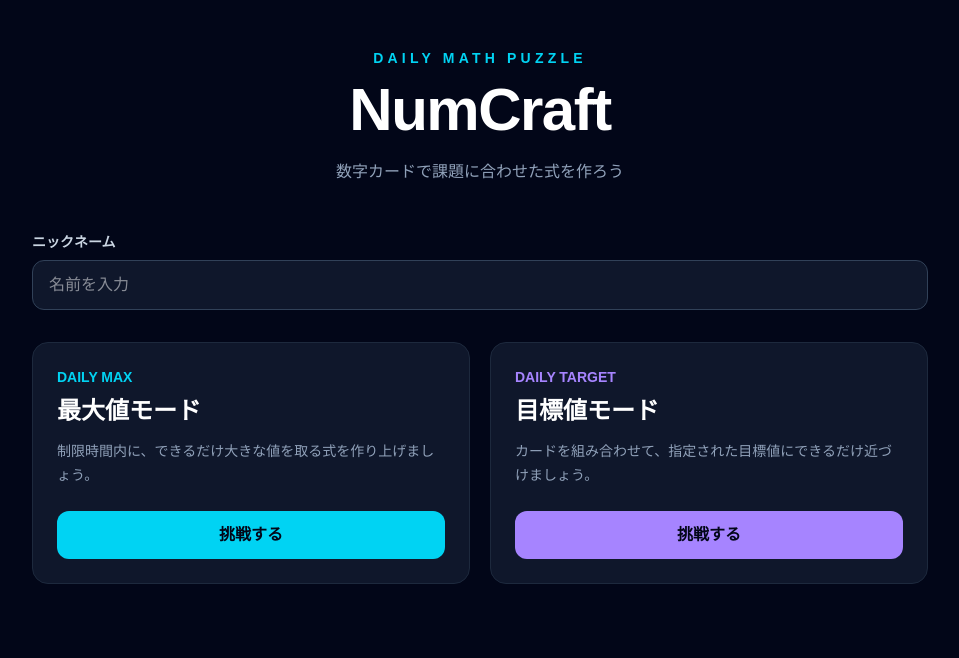
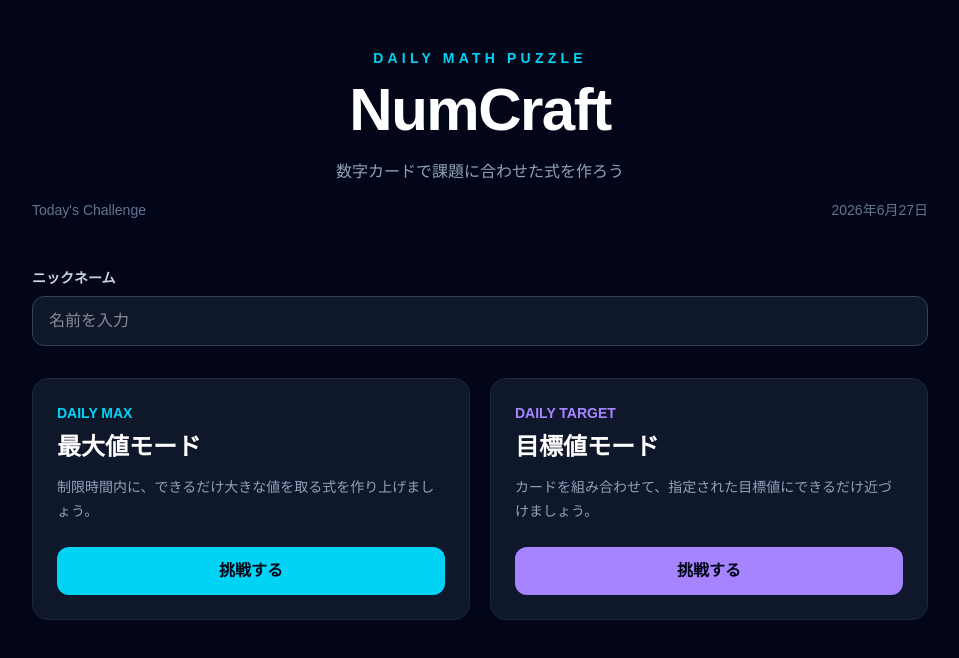
Before and after one commit to tdtiger/NumCraft, a Next.js app: page / in a window 1280 px wide. Shown: the top 658 px of the page, without its empty margins (160-1119 px from the left). Built offline with nearby package versions, Linux system fonts and the light colour scheme.

Commit message:
日付表示

```diff
--- a/app/page.tsx
+++ b/app/page.tsx
@@ -83,6 +83,12 @@ export default function Home()
   // 目標値と、それをセットする関数
   const [targetValue, setTargetValue] = useState<number | null>(null);
   // ↑こいつらが呼ばれるたびに、状態変更→レンダリング→画面更新
+
+  const today = new Date().toLocaleDateString("ja-JP", {
+    year: "numeric",
+    month: "long",
+    day: "numeric"
+  });
 
   // カードを選択する関数
   const addCard = (card: Card) =>
@@ -387,6 +393,16 @@ export default function Home()
           <p className = "mt-5 text-slate-400">
             数字カードで課題に合わせた式を作ろう
           </p>
+
+          <div className = "mt-4 flex items-center justify-between text-sm text-slate-500">
+            <span>
+              Today's Challenge
+            </span>
+            <span>
+              {today}
+            </span>
+          </div>
+
         </header>
 
         <section className = "mt-12">
```
